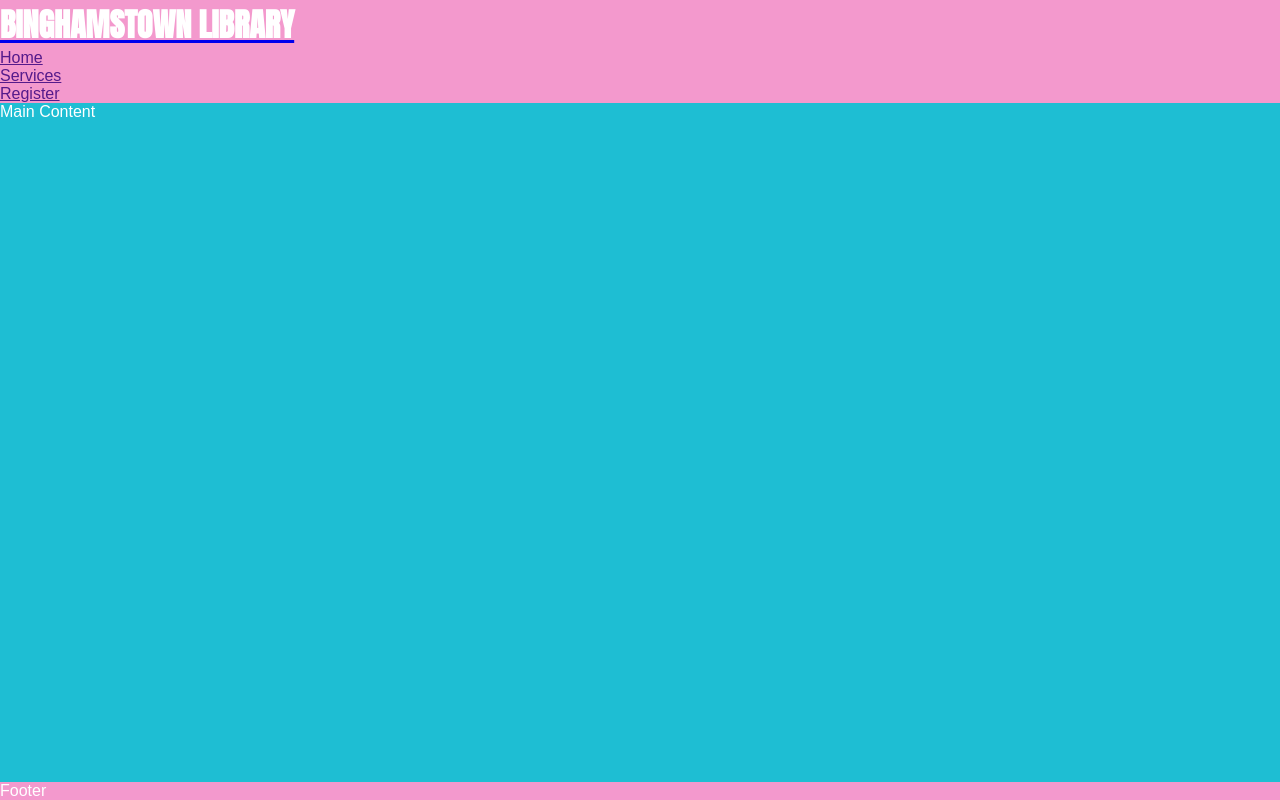
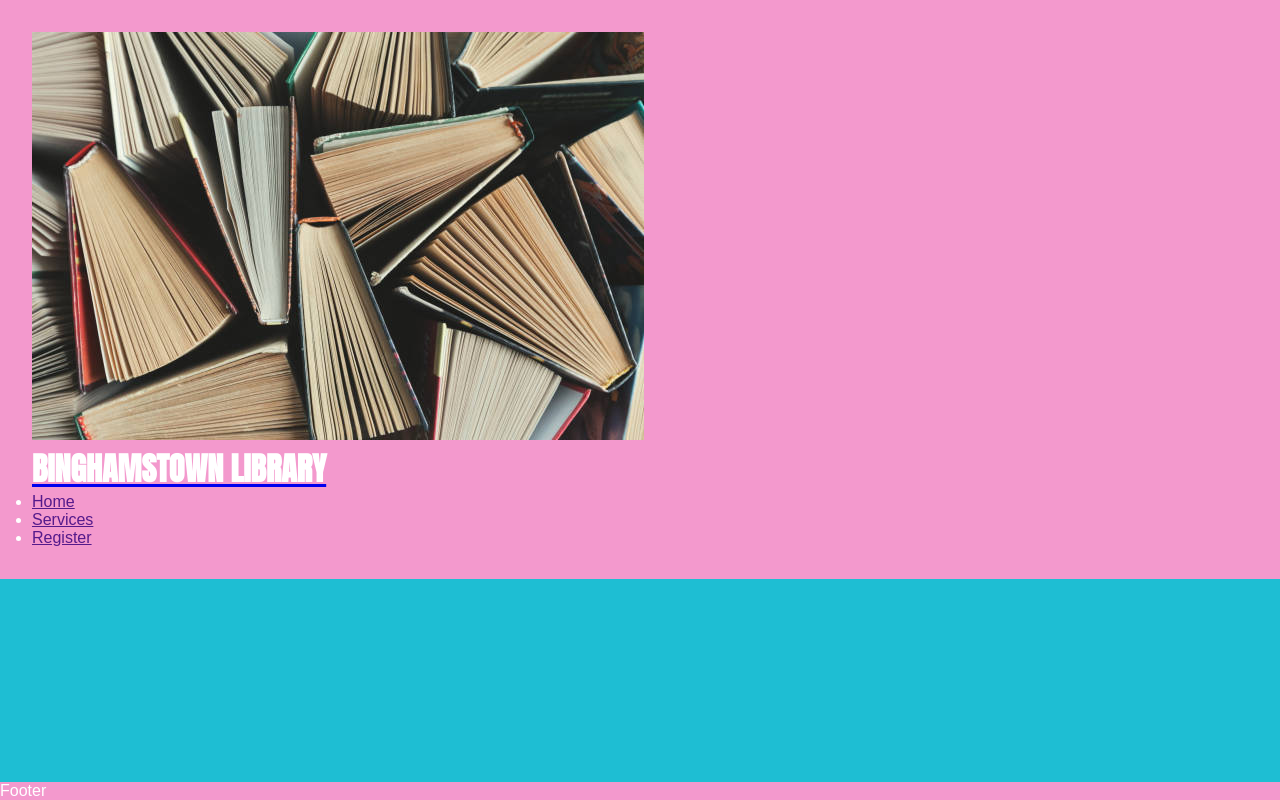
Before and after one commit to EdwardJWalsh/binghamstown-library, a plain HTML site: page index.html in a window 1280 px wide. Drawn offline with Linux system fonts and the light colour scheme; a web font is replaced by a local one.

Commit message:
add image to header

```diff
--- a/assets/css/style.css
+++ b/assets/css/style.css
@@ -25,8 +25,13 @@ body {
 
 /* Header */
 
+
 header {
     background-color: rgb(243, 153, 205);
+    padding: 2rem 2rem;
+    position: fixed;
+    z-index: 99;
+    width: 100%;
 }
 
 h1 {
--- a/index.html
+++ b/index.html
@@ -9,7 +9,7 @@
 <meta name="keywords" content="Binghamstown, Mayo, library, books, book, reading">
 
 <!--Title-->
-    <title>Binghmastown Library</title>
+    <title>Binghamstown Library</title>
 
 <!-- Stylesheet -->
 <link rel="stylesheet" href="assets/css/style.css">
@@ -19,7 +19,8 @@
     <!--Header-->
     <header>
         <a href="index.html">
-            <h1 id="logo">BINGHAMSTOWN LIBRARY</h1>
+            <img src="assets/istockphoto-1158413597-612x612.jpg" alt="Image of books">
+        <h1 id="logo">BINGHAMSTOWN LIBRARY</h1>
         </a>
         <nav>
             <ul>
```
Also changed, not shown: assets/istockphoto-1158413597-612x612.jpg (added), assets/istockphoto-1411029939-612x612.jpg (added), 1 other file.
